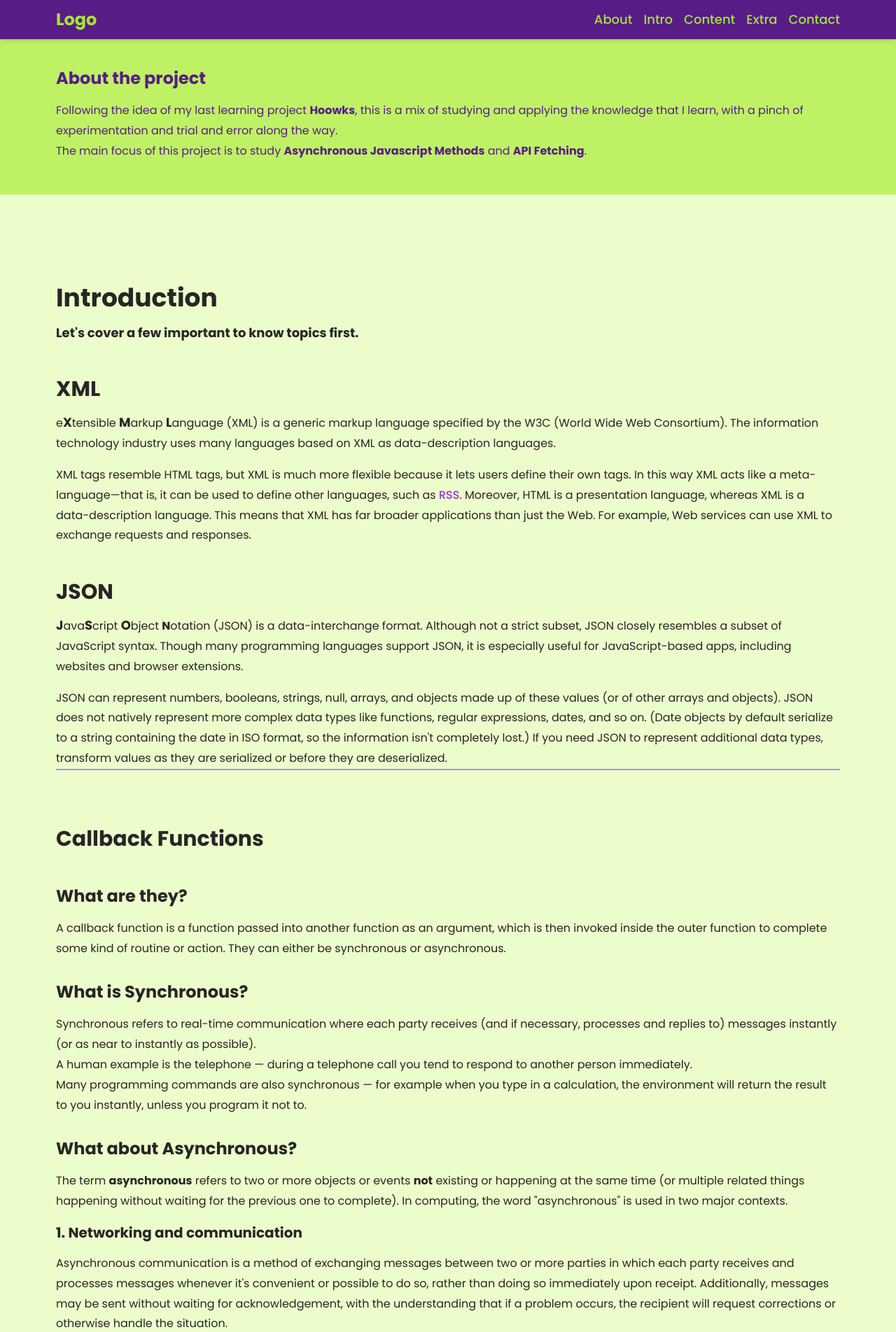
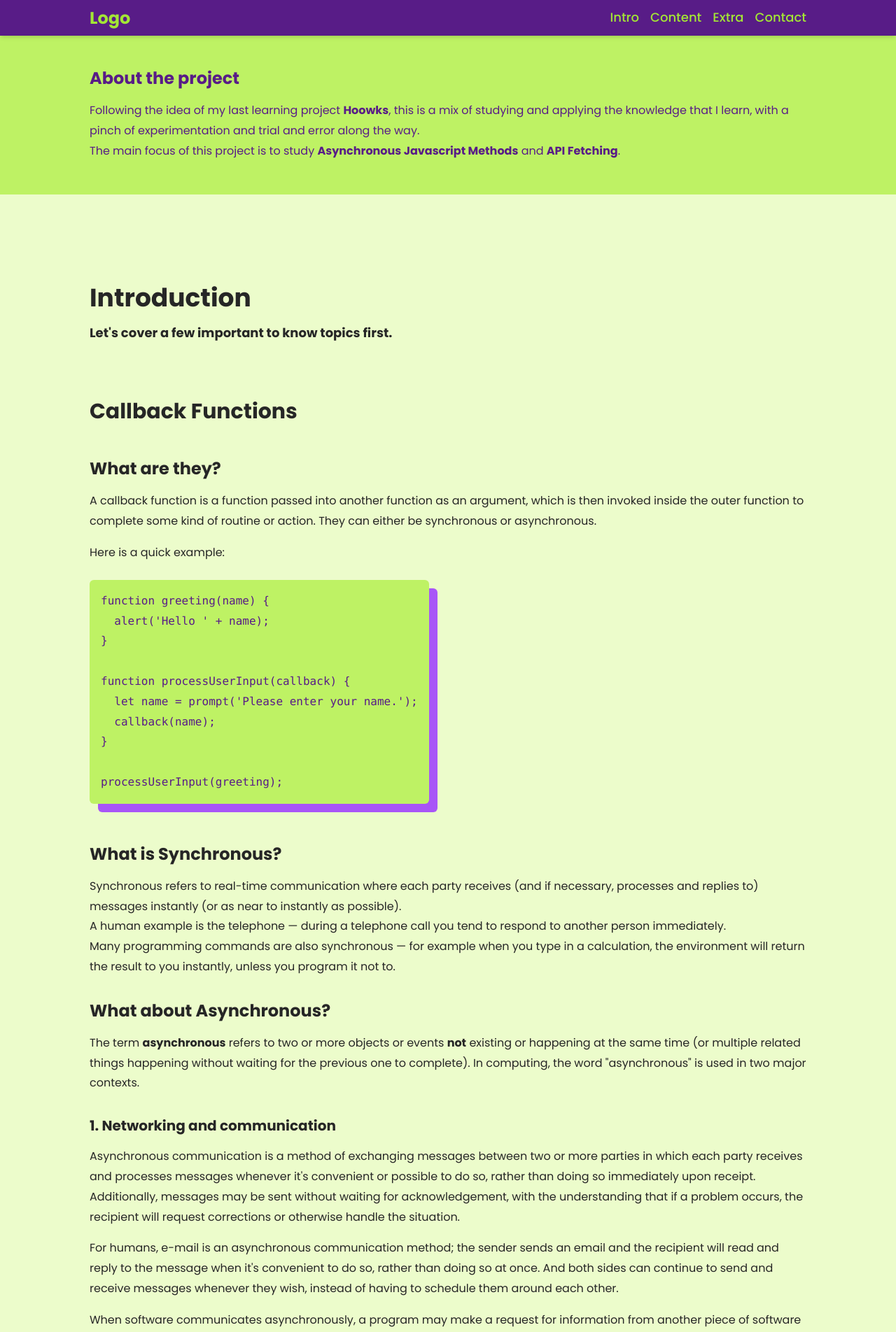
Before and after one commit to Bmullerc/promise-app, a React (Vite) app: page / in a window 1280 px wide. Shown: the top 1904 px of the page at 70% size. Built offline with nearby package versions, Linux system fonts and the light colour scheme.

Commit message:
A lot of changes, add intro content, modify layout, add PreCode snippet

```diff
--- a/src/components/About.tsx
+++ b/src/components/About.tsx
@@ -1,9 +1,9 @@
 export function About() {
   return (
-    <aside id="about" className="h-fit py-12 mt-12 px-4 lg:px-20 bg-lime-300 text-purple-900">
+    <aside id="about" className="h-fit py-12 mt-12 px-4 lg:px-20 xl:px-32 bg-lime-300 text-purple-900">
       <h3 className="text-2xl font-bold">About the project</h3>
       <p className="mt-4">Following the idea of my last learning project <a href="https://hoowks.netlify.app/" className="hover:text-purple-400 font-bold">Hoowks</a>, this is a mix of studying and applying the knowledge that I learn, with a pinch of experimentation and trial and error along the way.</p>
-      <p>The main focus of this project is to study <strong>Asynchronous Javascript Methods</strong> and <strong>API Fetching</strong>.</p>
+      <p>The main focus of this project is to study <a href="#async-header" className="hover:text-purple-400 font-bold">Asynchronous Javascript Methods</a> and <a href="#fetch-header" className="hover:text-purple-400 font-bold">API Fetching</a>.</p>
     </aside>
   )
 }
--- a/src/components/Content.tsx
+++ b/src/components/Content.tsx
@@ -1,30 +1,30 @@
 import { Ajax } from "./content/Ajax";
 import { Async } from "./content/Async";
 import { Axios } from "./content/Axios";
-import { Callbacks } from "./content/Callbacks";
 import { FetchAPI } from "./content/FetchAPI";
 import { Intro } from "./Intro";
 import { Promises } from "./content/Promises";
+import { Extra } from "./content/Extra";
 
 export function Content() {
   return (
-    <main className="h-fit py-12 px-4 lg:px-20 bg-lime-100 text-neutral-800">
+    <main className="h-fit py-12 px-4 lg:px-20 xl:px-32 bg-lime-100 text-neutral-800">
 
       <Intro />
 
       <div id="content">
-        <Callbacks />
-
-        <h2 className="text-3xl font-bold mt-4">Asynchronous Javascript Methods</h2>
+        <h2 id="async-header" className="text-3xl font-bold mt-4">Asynchronous Javascript Methods</h2>
         <Promises />
         <Async />
 
-        <h2 className="text-3xl font-bold">API Fetching</h2>
+        <h2 id="fetch-header" className="text-3xl font-bold">API Fetching</h2>
         <Ajax />
         <FetchAPI />
         <Axios />
       </div>
 
+      <Extra />
+
     </main>
   )
 }
--- a/src/components/Intro.tsx
+++ b/src/components/Intro.tsx
@@ -1,25 +1,33 @@
+import { Callbacks } from "./content/Callbacks";
+
 export function Intro() {
   return (
     <article id="intro" className="my-20 border-b-2 border-purple-400">
+
+
 
       <div>
         <h2 className="text-4xl font-bold">Introduction</h2>
         <p className="mt-4 text-lg font-bold">Let's cover a few important to know topics first.</p>
       </div>
 
+      <Callbacks />
+
       <div className="flex flex-col gap-4">
-        <h2 id="xml" className="text-3xl font-bold mt-12">XML</h2>
+        <h2 id="xml" className="text-3xl font-bold">XML</h2>
         <p>e<strong className="text-lg">X</strong>tensible <strong className="text-lg">M</strong>arkup <strong className="text-lg">L</strong>anguage (XML) is a generic markup language specified by the W3C (World Wide Web Consortium). The information technology industry uses many languages based on XML as data-description languages.</p>
         <p>XML tags resemble HTML tags, but XML is much more flexible because it lets users define their own tags. In this way XML acts like a meta-language—that is, it can be used to define other languages, such as <a href="#ress" className="text-purple-600 hover:text-purple-300 font-medium">RSS</a>. Moreover, HTML is a presentation language, whereas XML is a data-description language. This means that XML has far broader applications than just the Web. For example, Web services can use XML to exchange requests and responses.</p>
       </div>
 
       <div className="flex flex-col gap-4">
-        <h2 id="json" className="text-3xl font-bold mt-12">JSON</h2>
+        <h2 id="json" className="text-3xl font-bold mt-20">JSON</h2>
         <p><strong className="text-lg">J</strong>ava<strong className="text-lg">S</strong>cript <strong className="text-lg">O</strong>bject <strong>N</strong>otation (JSON) is a data-interchange format. Although not a strict subset, JSON closely resembles a subset of JavaScript syntax. Though many programming languages support JSON, it is especially useful for JavaScript-based apps, including websites and browser extensions.</p>
         <p>JSON can represent numbers, booleans, strings, null, arrays, and objects made up of these values (or of other arrays and objects). JSON does not natively represent more complex data types like functions, regular expressions, dates, and so on. (Date objects by default serialize to a string containing the date in ISO format, so the information isn't completely lost.) If you need JSON to represent additional data types, transform values as they are serialized or before they are deserialized.</p>
       </div>
 
 
+
+
     </article>
   )
 }
--- a/src/components/Navbar.tsx
+++ b/src/components/Navbar.tsx
@@ -1,9 +1,8 @@
 export function Navbar() {
   return (
-    <nav id="navbar" className="fixed w-screen top-0 flex justify-between items-center py-3 px-4 lg:px-20 bg-purple-900 text-lime-400 text-lg shadow-md">
-      <h2 className="text-2xl font-bold">Logo</h2>
+    <nav id="navbar" className="fixed w-screen top-0 flex justify-between items-center py-1 px-4 lg:px-20 xl:px-32 bg-purple-900 text-lime-400 text-lg shadow-md">
+      <h2 className="text-2xl font-bold"><a href="#about">Logo</a></h2>
       <ul className="flex justify-center gap-4 font-medium">
-        <li><a href="#about">About</a></li>
         <li><a href="#intro">Intro</a></li>
         <li><a href="#content">Content</a></li>
         <li><a href="#extra">Extra</a></li>
--- a/src/components/content/Async.tsx
+++ b/src/components/content/Async.tsx
@@ -1,6 +1,6 @@
 export function Async() {
   return (
-    <article id="async" className="my-12">
+    <article id="async" className="my-20 border-b-2 border-purple-400">
       <h2 className="text-2xl font-bold">Async / Await</h2>
       <p className="mt-4">Lorem ipsum dolor sit amet consectetur adipisicing elit. Laborum qui non perspiciatis doloribus repudiandae, nostrum officiis, et molestiae reprehenderit possimus dolorum iste fuga, adipisci quasi excepturi ipsa animi ducimus esse.</p>
     </article>
--- a/src/components/content/Axios.tsx
+++ b/src/components/content/Axios.tsx
@@ -1,6 +1,6 @@
 export function Axios() {
   return (
-    <article id="axios" className="my-12">
+    <article id="axios" className="my-20 border-b-2 border-purple-400">
       <h2 className="text-2xl font-bold">Axios</h2>
       <p className="mt-4">Lorem ipsum dolor sit amet consectetur adipisicing elit. Laborum qui non perspiciatis doloribus repudiandae, nostrum officiis, et molestiae reprehenderit possimus dolorum iste fuga, adipisci quasi excepturi ipsa animi ducimus esse.</p>
     </article>
--- a/src/components/content/Callbacks.tsx
+++ b/src/components/content/Callbacks.tsx
@@ -1,10 +1,24 @@
+import { PreCode } from "../reusable/PreCode";
+
 export function Callbacks() {
   return (
-    <article id="callback" className="my-20 flex flex-col gap-8 border-b-2 border-purple-400">
+    <article id="callback" className="my-20 flex flex-col gap-8">
       <div>
         <h2 className="text-3xl font-bold mb-12">Callback Functions</h2>
-        <h2 className="text-2xl font-bold mb-4">What are they?</h2>
-        <p>A callback function is a function passed into another function as an argument, which is then invoked inside the outer function to complete some kind of routine or action. They can either be synchronous or asynchronous.</p>
+        <h2 className="text-2xl font-bold">What are they?</h2>
+        <p className="mt-4">A callback function is a function passed into another function as an argument, which is then invoked inside the outer function to complete some kind of routine or action. They can either be synchronous or asynchronous.</p>
+        <p className="mt-4">Here is a quick example:</p>
+        <PreCode
+        code={`function greeting(name) {
+  alert('Hello ' + name);
+}
+
+function processUserInput(callback) {
+  let name = prompt('Please enter your name.');
+  callback(name);
+}
+
+processUserInput(greeting);`}/>
       </div>
 
       <div>
@@ -18,12 +32,12 @@ export function Callbacks() {
         <h2 className="text-2xl font-bold">What about Asynchronous?</h2>
         <p>The term <strong>asynchronous</strong> refers to two or more objects or events <strong>not</strong> existing or happening at the same time (or multiple related things happening without waiting for the previous one to complete). In computing, the word "asynchronous" is used in two major contexts.</p>
 
-        <h3 className="text-xl font-bold">1. Networking and communication</h3>
+        <h3 className="text-xl font-bold mt-4">1. Networking and communication</h3>
         <p>Asynchronous communication is a method of exchanging messages between two or more parties in which each party receives and processes messages whenever it's convenient or possible to do so, rather than doing so immediately upon receipt. Additionally, messages may be sent without waiting for acknowledgement, with the understanding that if a problem occurs, the recipient will request corrections or otherwise handle the situation.</p>
         <p>For humans, e-mail is an asynchronous communication method; the sender sends an email and the recipient will read and reply to the message when it's convenient to do so, rather than doing so at once. And both sides can continue to send and receive messages whenever they wish, instead of having to schedule them around each other.</p>
         <p>When software communicates asynchronously, a program may make a request for information from another piece of software (such as a server), and continue to do other things while waiting for a reply. For example, the <a href="#ajax" className="text-purple-600 hover:text-purple-300 font-medium">AJAX (Asynchronous JavaScript and XML)</a> programming technique, even though <a href="#json" className="text-purple-600 hover:text-purple-300 font-medium">JSON</a> is usually used rather than <a href="#xml" className="text-purple-600 hover:text-purple-300 font-medium">XML</a> in modern applications—is a mechanism that requests relatively small amounts of data from the server using <a href="#http" className="text-purple-600 hover:text-purple-300 font-medium">HTTP</a>, with the result being returned when available rather than immediately.</p>
 
-        <h3 className="text-xl font-bold">2. Software design</h3>
+        <h3 className="text-xl font-bold mt-4">2. Software design</h3>
         <p>Asynchronous software design expands upon the concept by building code that allows a program to ask that a task be performed alongside the original task (or tasks), without stopping to wait for the task to complete. When the secondary task is completed, the original task is notified using an agreed-upon mechanism so that it knows the work is done, and that the result, if any, is available.</p>
 
       </div>
--- a/src/components/content/Extra.tsx
+++ b/src/components/content/Extra.tsx
@@ -0,0 +1,8 @@
+export function Extra() {
+  return (
+    <article id="extra" className="my-20">
+      <h2 className="text-3xl font-bold">A little Extra</h2>
+      <p className="mt-4">Lorem ipsum dolor sit amet consectetur adipisicing elit. Laborum qui non perspiciatis doloribus repudiandae, nostrum officiis, et molestiae reprehenderit possimus dolorum iste fuga, adipisci quasi excepturi ipsa animi ducimus esse.</p>
+    </article>
+  )
+}
--- a/src/components/content/FetchAPI.tsx
+++ b/src/components/content/FetchAPI.tsx
@@ -1,6 +1,6 @@
 export function FetchAPI() {
   return (
-    <article id="fetchapi" className="my-12">
+    <article id="fetch" className="my-20 border-b-2 border-purple-400">
       <h2 className="text-2xl font-bold">FetchAPI</h2>
       <p className="mt-4">Lorem ipsum dolor sit amet consectetur adipisicing elit. Laborum qui non perspiciatis doloribus repudiandae, nostrum officiis, et molestiae reprehenderit possimus dolorum iste fuga, adipisci quasi excepturi ipsa animi ducimus esse.</p>
     </article>
--- a/src/components/content/Promises.tsx
+++ b/src/components/content/Promises.tsx
@@ -1,6 +1,6 @@
 export function Promises() {
   return (
-    <article id="promises" className="my-12">
+    <article id="promises" className="my-20 border-b-2 border-purple-400">
       <h2 className="text-2xl font-bold">Promises</h2>
       <p className="mt-4">Lorem ipsum dolor sit amet consectetur adipisicing elit. Laborum qui non perspiciatis doloribus repudiandae, nostrum officiis, et molestiae reprehenderit possimus dolorum iste fuga, adipisci quasi excepturi ipsa animi ducimus esse.</p>
     </article>
--- /dev/null
+++ b/src/components/reusable/PreCode.tsx
@@ -0,0 +1,13 @@
+interface Props {
+  code: string;
+}
+
+export function PreCode(props: Props) {
+  return (
+    <pre className='text-sm my-6 bg-lime-300 font-medium text-purple-900 rounded-md md:p-4 p-2 md:w-fit lg:text-base overflow-auto shadow-purple-500 shadow-boxed '>
+        <code>
+          {props.code}
+        </code>
+      </pre>
+  )
+}
--- a/tailwind.config.js
+++ b/tailwind.config.js
@@ -2,7 +2,11 @@
 module.exports = {
   content: ["./src/**/*.{html,js,jsx,ts,tsx}"],
   theme: {
-    extend: {},
+    extend: {
+      boxShadow: {
+        'boxed': '12px 12px 0 0px rgba(0, 0, 0, 0.3)'
+      }
+    },
   },
   plugins: [],
 }
```
